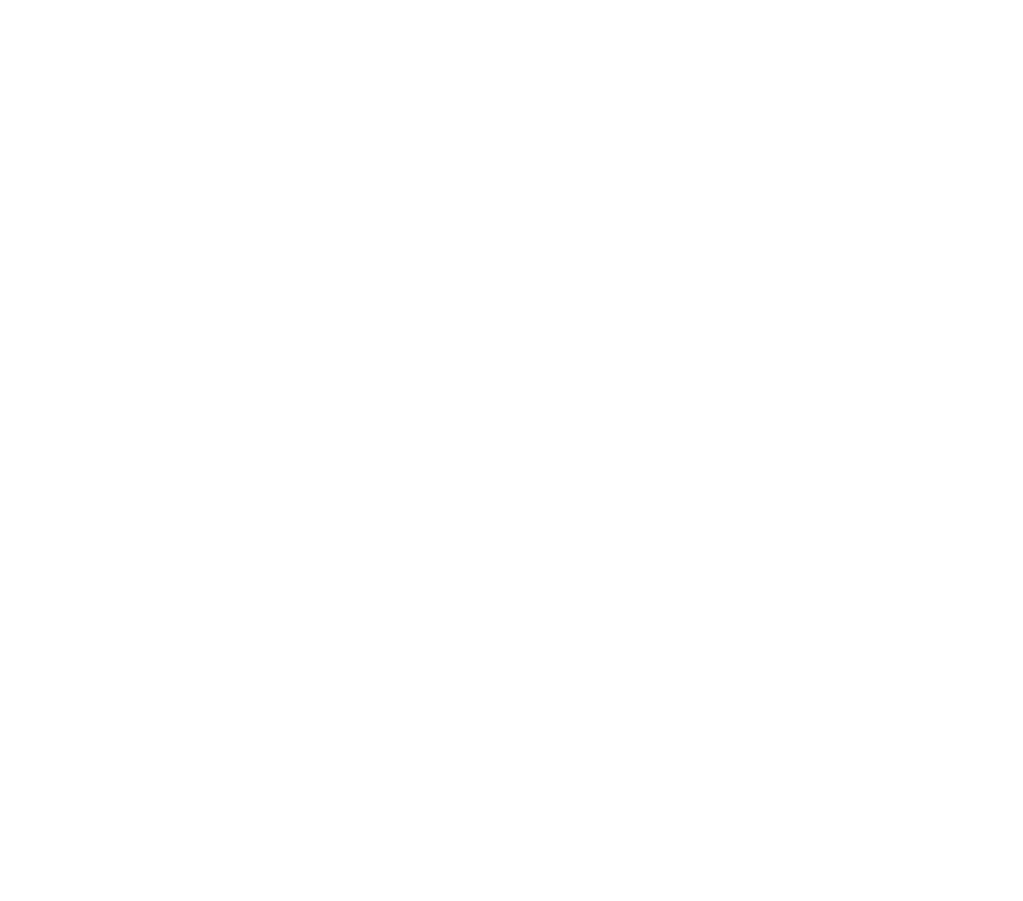
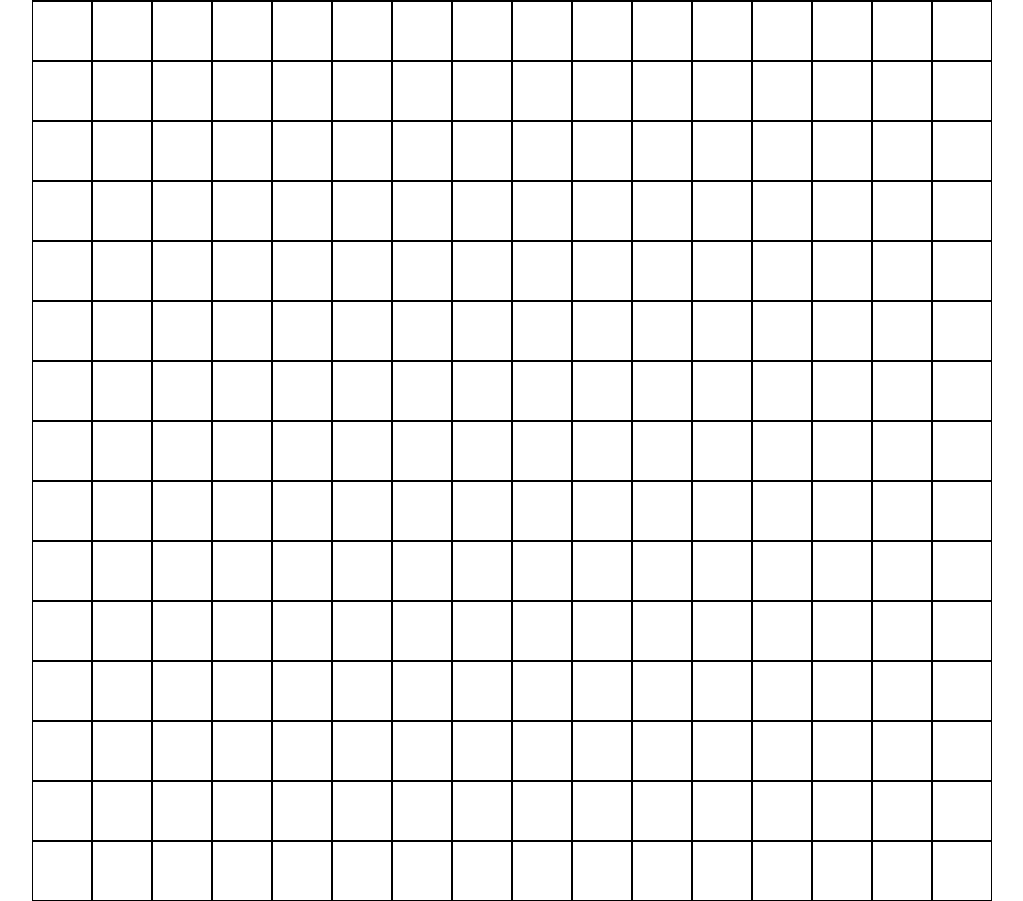
Before and after one commit to ColeBurch/odin-EtchASketch, a plain HTML site: page index.html in a window 1280 px wide. Shown: the whole page, without its empty margins (128-1151 px from the left). Drawn offline with Linux system fonts and the light colour scheme.

Commit message:
Create cube outline to define grid

```diff
--- a/script.js
+++ b/script.js
@@ -3,6 +3,6 @@ const etchASketch = document.querySelector(".etchASketch")
 for (let i = 0; i < 256; i++) {
     const cube = document.createElement('div')
     cube.classList.add('cube')
-    cube.style.cssText = 'height: 60px; width: 60px'
+    cube.style.cssText = 'height: 58px; width: 58px; background-color: white; margin: 1px;'
     etchASketch.appendChild(cube)
 }
--- a/styles.css
+++ b/styles.css
@@ -24,4 +24,5 @@ html, body {
     flex-wrap: wrap;
     height: 960px;
     width: 960px;
+    background-color: black;
 }
```
